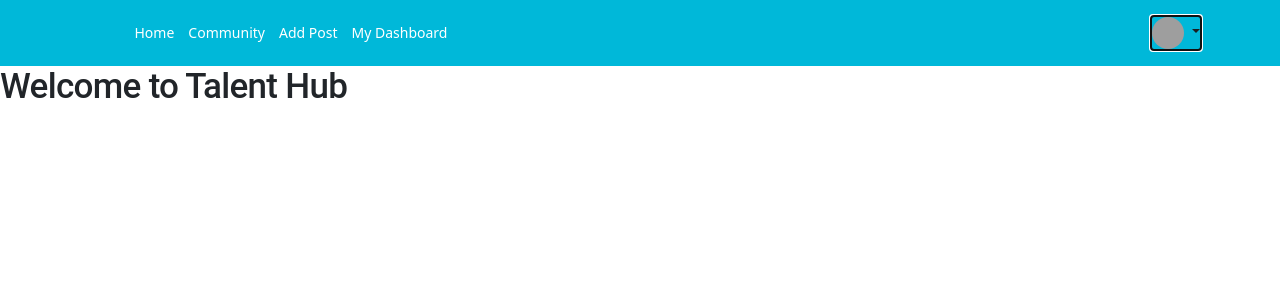
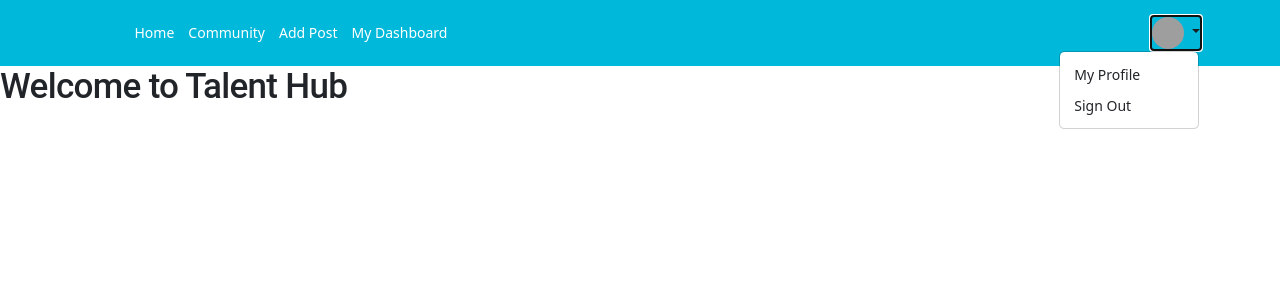
Before and after one commit to carmen41511/Talent-Hub, a Flask app: page / in a window 1280 px wide, after a click that opens the changed part. Shown: the top 300 px of the page. Run offline with Flask 2, Linux system fonts and the light colour scheme; the visitor is signed in with stand-in values (Sample User, id 1); data comes from the database, SQL or seed files in the repository; some libraries are stand-ins or nearby versions; grey boxes are pictures that could not be loaded.

Commit message:
icon finished

```diff
--- a/server.py
+++ b/server.py
@@ -300,8 +300,15 @@
 
     posts = crud.get_all_posts()
 
+    return render_template('community.html', user=user, posts=posts)
 
-    return render_template('community.html', user=user, posts=posts)
+@app.route('/logout')
+def logout():
+    """Log out user"""
+
+    del session["username"]
+    flash("Logged out.")
+    return redirect('/')
 
 
 if __name__ == "__main__":
--- a/templates/base.html
+++ b/templates/base.html
@@ -3,6 +3,10 @@
   <head>
     <meta charset="utf-8">
     <meta name="viewport" content="width=device-width, initial-scale=1">
+    <link href="https://cdn.jsdelivr.net/npm/bootstrap@5.0.0/dist/css/bootstrap.min.css" rel="stylesheet" >
+    <script src="https://cdn.jsdelivr.net/npm/@popperjs/core@2.9.2/dist/umd/popper.min.js" ></script>
+    <script src="https://cdn.jsdelivr.net/npm/bootstrap@5.0.1/dist/js/bootstrap.min.js" integrity="sha384-Atwg2Pkwv9vp0ygtn1JAojH0nYbwNJLPhwyoVbhoPwBhjQPR5VtM2+xf0Uwh9KtT" crossorigin="anonymous"></script>
+
     <link href="https://cdn.jsdelivr.net/npm/bootstrap@5.2.3/dist/css/bootstrap.min.css" rel="stylesheet" integrity="sha384-rbsA2VBKQhggwzxH7pPCaAqO46MgnOM80zW1RWuH61DGLwZJEdK2Kadq2F9CUG65" crossorigin="anonymous">
     <script src="https://cdn.jsdelivr.net/npm/bootstrap@5.2.3/dist/js/bootstrap.bundle.min.js" integrity="sha384-kenU1KFdBIe4zVF0s0G1M5b4hcpxyD9F7jL+jjXkk+Q2h455rYXK/7HAuoJl+0I4" crossorigin="anonymous"></script>
     <script src="https://cdn.jsdelivr.net/npm/@popperjs/core@2.11.6/dist/umd/popper.min.js" integrity="sha384-oBqDVmMz9ATKxIep9tiCxS/Z9fNfEXiDAYTujMAeBAsjFuCZSmKbSSUnQlmh/jp3" crossorigin="anonymous"></script>
@@ -20,7 +24,6 @@
 
 
 
-    <link href="/static/css/site.css" rel="stylesheet">
 
 
     <title>
@@ -44,25 +47,24 @@
             <li><a href="/profile" class="nav-link px-2 text-white">My Dashboard</a></li>
           </ul>
 
-          <div class="dropdown text-end">
+          <div class="dropdown">
             <a href="#" class="d-block link-dark text-decoration-none dropdown-toggle" data-bs-toggle="dropdown" aria-expanded="false">
-              <img src="https://github.com/mdo.png" alt="mdo" width="32" height="32" class="rounded-circle">
-            </a>
-            <ul class="dropdown-menu text-small">
-              <li><a class="dropdown-item" href="#">Profile</a></li>
-              <li><hr class="dropdown-divider"></li>
-              <li><a class="dropdown-item" href="#">Sign out</a></li>
+              <img src="https://images.unsplash.com/photo-1669993427076-3d9acc119413?ixlib=rb-4.0.3&ixid=MnwxMjA3fDB8MHxwaG90by1wYWdlfHx8fGVufDB8fHx8&auto=format&fit=crop&w=387&q=80" alt="mdo" width="32" height="32" class="rounded-circle">
+          </a>
+            <ul class="dropdown-menu" aria-labelledby="dropdownMenuButton1">
+            <li><a class="dropdown-item" href="/profile">My Profile</a></li>
+            <li><a class="dropdown-item" href="/logout">Sign Out</a></li>
             </ul>
+
           </div>
           {% else %}
           <ul class="nav col-12 col-lg-auto me-lg-auto mb-2 justify-content-center mb-md-0">
             <li><a href="/" class="nav-link px-2 text-white">Home</a></li>
           </ul>
-          <div class="text-end">
+          <div>
             <a href="/login" class="btn btn-outline-light me-2" >Login</a>
             <a href="/signup" class="btn btn-warning" >Sign-up</a>
-            <!-- <button type="button" class="btn btn-outline-light me-2">Login</button>
-            <button type="button" class="btn btn-warning">Sign-up</button> -->
+
           </div>
           {% endif %}
         </div>
--- a/templates/homepage.html
+++ b/templates/homepage.html
@@ -9,8 +9,6 @@
 {%else%}
 <h1>Welcome to Talent Hub, please log in or sign up</h1>
 
-<a href="/login" class="btn btn-lg btn-primary">Log In</a>
-<a href="/signup" class="btn btn-lg btn-primary">Sign Up</a>
 <a href="/users">View all users</a>
 
 {% endif %}
```
